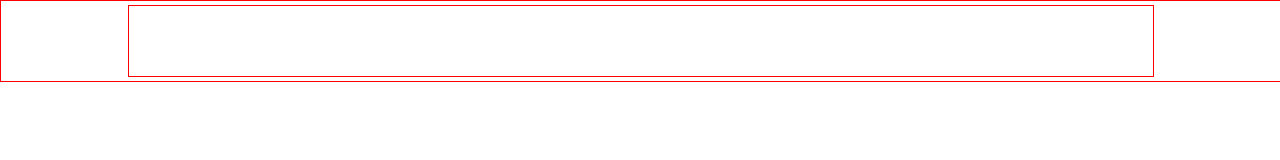
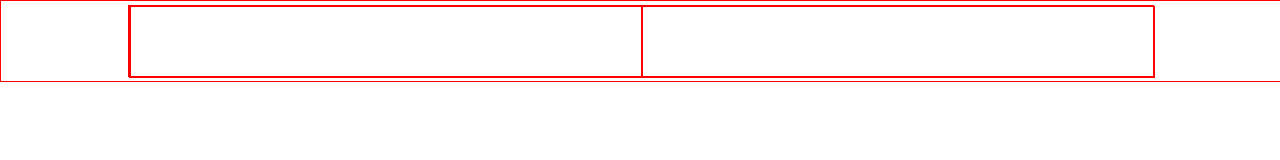
Before and after one commit to KavishkaSasindu/practice_git, a plain HTML site: page index.html in a window 1280 px wide. Drawn offline with Linux system fonts and the light colour scheme.

Commit message:
updated by ksdev

```diff
--- a/index.html
+++ b/index.html
@@ -8,7 +8,12 @@
   </head>
   <body>
     <div class="navbar-outer">
-      <div class="navbar-inner"></div>
+      <div class="navbar-inner">
+        <div class="inner-1">
+          <div class="in-1"></div>
+          <div class="in-2"></div>
+        </div>
+      </div>
     </div>
   </body>
 </html>
--- a/style.css
+++ b/style.css
@@ -18,3 +18,24 @@
   margin: auto;
   border: 1px solid red;
 }
+
+.inner-1 {
+  width: 100%;
+  height: 100%;
+  border: 1px solid red;
+  display: flex;
+  justify-content: space-between;
+  align-items: center;
+}
+
+.in-1 {
+  width: 100%;
+  height: 100%;
+  border: 1px solid red;
+}
+
+.in-2 {
+  width: 100%;
+  height: 100%;
+  border: 1px solid red;
+}
```
